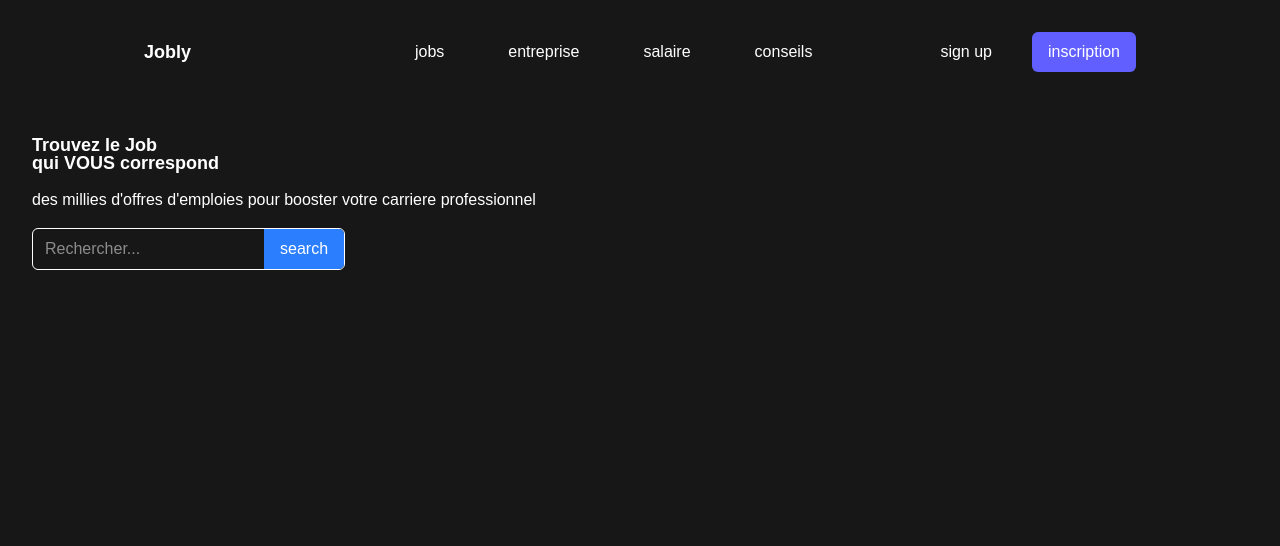
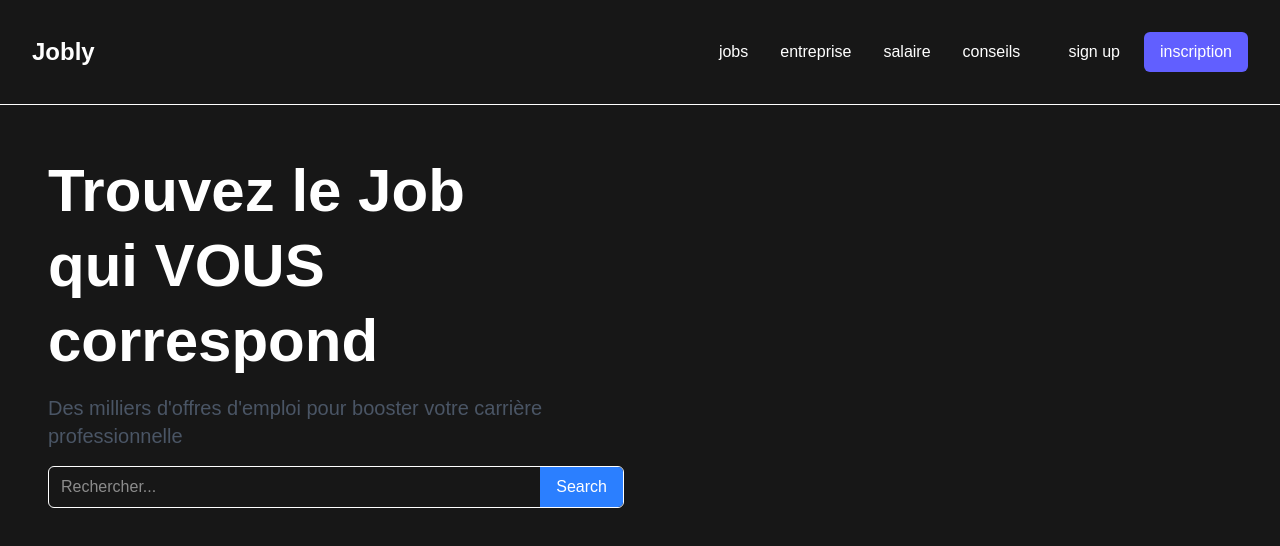
Before and after one commit to yAnn-99/JOB_AGGREGATOR, a Next.js app in the folder frontend/: page / in a window 1280 px wide. Shown: the top 546 px of the page. Built offline with nearby package versions, Linux system fonts and the light colour scheme.

Commit message:
fix: delete mirror.yml

```diff
--- /dev/null
+++ b/frontend/app/(log in)/log_in/page.tsx
@@ -0,0 +1,9 @@
+const log_in = () => {
+    return (
+        <div>
+            <p>log in</p>
+        </div>
+    )
+}
+
+export default log_in
--- /dev/null
+++ b/frontend/app/(log in)/sign_up/page.tsx
@@ -0,0 +1,9 @@
+const sign_up = () => {
+    return (
+        <div>
+            <p>sign up</p>
+        </div>
+    )
+}
+
+export default sign_up
--- /dev/null
+++ b/frontend/app/(root)/compagnies/page.module.css
@@ -0,0 +1,4 @@
+.scherche_bar {
+    border: solid 1;
+    padding-inline: clamp(12px, 5vw, 48px);
+}
--- a/frontend/app/(root)/compagnies/page.tsx
+++ b/frontend/app/(root)/compagnies/page.tsx
@@ -1,16 +1,14 @@
+import Card from "@/component/card";
+
 const Page = () => {
-    return (
-        <main>
-            <div className="flex flex-col items-center ">
-                <h1>Trouvez l'entreprise qui vous correspond</h1>
-                <div className="flex justify-center gap-4">
-                    <div>name</div>
-                    <div>region</div>
-                    <div>laguage</div>
-                </div>
-            </div>
-        </main>
-    )
-}
+  const card = [1, 2, 3, 4, 5, 6, 7];
+  return (
+    <main className="grid grid-cols-[repeat(auto-fit,minmax(250px,1fr))] gap-4 p-4">
+      {card.map((element) => (
+        <Card key={element} />
+      ))}
+    </main>
+  );
+};
 
-export default Page
+export default Page;
--- a/frontend/app/(root)/layout.tsx
+++ b/frontend/app/(root)/layout.tsx
@@ -1,30 +1,62 @@
-const Layout = ({ children }: {children: React.ReactNode}) => {
+"use client";
+import { useState } from "react";
+
+const Layout = ({ children }: { children: React.ReactNode }) => {
+  const [open, setOpen] = useState(false);
+
   return (
     <div>
-            <header>
-                <div className="flex items-center justify-around p-8">
-                    <h1>Jobly</h1>
-                    <div className="flex items-center gap-32">
+      <header className="border-b">
+        <div className="flex items-center justify-between p-4 md:p-8">
+          <h1 className="text-xl md:text-2xl font-bold"><a href="/">Jobly</a></h1>
+
+          <div className="hidden md:flex items-center gap-12">
             <nav>
-                            <ul className="flex items-center gap-16">
+              <ul className="flex items-center gap-8">
+                <li><a href="/compagnies">jobs</a></li>
+                <li>entreprise</li>
+                <li>salaire</li>
+                <li>conseils</li>
+              </ul>
+            </nav>
+
+            <nav>
+              <ul className="flex items-center gap-6">
+                <li>sign up</li>
+                <li className="px-4 py-2 rounded-md bg-indigo-500 text-white hover:bg-indigo-600 transition">
+                  inscription
+                </li>
+              </ul>
+            </nav>
+          </div>
+
+          <button onClick={() => setOpen(!open)} className="md:hidden">
+            ☰
+          </button>
+        </div>
+
+        {open && (
+          <div className="md:hidden px-4 pb-4">
+            <ul className="flex flex-col gap-4">
               <li>jobs</li>
               <li>entreprise</li>
               <li>salaire</li>
               <li>conseils</li>
             </ul>
-                        </nav>
-                        <nav>
-                            <ul className="flex items-center gap-10">
-                                <li>sign up</li>
-                                <li className="px-4 py-2 rounded-md bg-indigo-500 text-white hover:bg-indigo-600 transition">inscription</li>
-                            </ul>
-                        </nav>
+
+            <div className="mt-4 flex flex-col gap-3">
+              <button>sign up</button>
+              <button className="px-4 py-2 bg-indigo-500 text-white rounded-md">
+                inscription
+              </button>
             </div>
           </div>
+        )}
       </header>
+
       {children}
     </div>
-    )
-}
+  );
+};
 
-export default Layout
+export default Layout;
--- a/frontend/app/(root)/page.tsx
+++ b/frontend/app/(root)/page.tsx
@@ -1,23 +1,31 @@
 const Page = () => {
   return (
     <main>
-      <div className="flex items-center p-8">
-        <div className="flex flex-col items-start gap-4">
-          <h1 className="text-6xl">
+      <div className="flex flex-col items-start justify-center p-6 sm:p-8 md:p-12">
+
+        <div className="flex flex-col items-start gap-4 max-w-xl">
+
+          <h1 className="text-3xl sm:text-4xl md:text-5xl lg:text-6xl font-bold leading-tight">
             Trouvez le Job <br /> qui VOUS correspond
           </h1>
-          <h2 className="text-l">
-            des millies d'offres d'emploies pour booster votre carriere
-            professionnel
+
+          <h2 className="text-base sm:text-lg md:text-xl text-gray-600">
+            Des milliers d'offres d'emploi pour booster votre carrière professionnelle
           </h2>
-          <div className="items-center overflow-hidden rounded-md border">
+
+          <div className="flex w-full flex-col sm:flex-row items-stretch sm:items-center overflow-hidden rounded-md border">
+
             <input
               type="text"
-              className="px-3 py-2 outline-none"
+              className="flex-1 px-3 py-2 outline-none"
               placeholder="Rechercher..."
             />
-            <button className="bg-blue-500 px-4 py-2 text-white">search</button>
+
+            <button className="bg-blue-500 px-4 py-2 text-white">
+              Search
+            </button>
           </div>
+
         </div>
       </div>
     </main>
--- a/frontend/app/globals.css
+++ b/frontend/app/globals.css
@@ -3,7 +3,7 @@
 :root {
   --foreground: #ffffff;
   --background: #171717;
-  --color-gray-100: #DDDED7;
+  --color-gray-100: #EAE4DE;
 }
 
 @theme inline {
@@ -29,5 +29,4 @@ body {
 
 h1 {
   font-weight: bold;
-  font-size: large;
 }
--- /dev/null
+++ b/frontend/component/card.tsx
@@ -0,0 +1,13 @@
+const card = () => {
+    return (
+        <div className="flex flex-col">
+            <img src="https://encrypted-tbn0.gstatic.com/images?q=tbn:ANd9GcSIC25nqru3yN9lhtoTwdBWt_u0QlOcPzw3Bw&s" alt="Avatar"></img>
+            <div>
+                <p><b>test</b></p>
+                <p>ceci m'aide a comprendre mieux comment faire des cardes</p>
+            </div>
+        </div>
+    )
+}
+
+export default card
```
Also changed, not shown: frontend/service/test.ts (added), 1 other file (tests, documents, lock files or other folders). Lines whose indentation alone changed are shown as unchanged.
